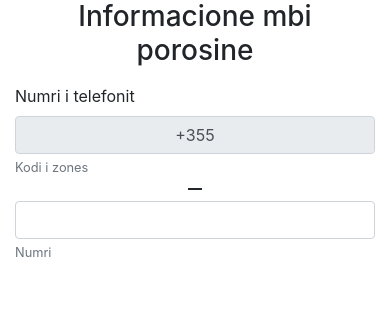
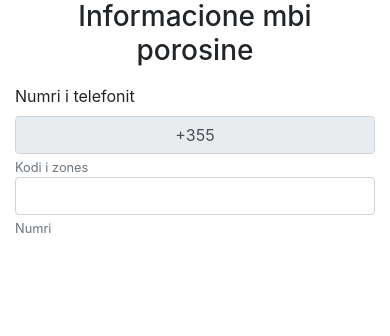
Before and after one commit to h-kevin/Ave-Cesare, a PHP site: page /pages/user_order.html in a window 390 px wide. Shown: the part 508-844 px from the top of the page. Run offline with PHP 8.4, Linux system fonts and the light colour scheme; some libraries are stand-ins or nearby versions.

Commit message:
Worked on user_order.html, added css file for user_order

```diff
--- /dev/null
+++ b/css/components/user_order.css
@@ -0,0 +1,7 @@
+/* media query to make phone number span icon disappear in lower resolution */
+
+@media (max-width: 992px) {
+    .tel-icon {
+        display: none !important;
+    }
+}
--- a/css/index.css
+++ b/css/index.css
@@ -12,3 +12,4 @@
 
 @import "./components/register.css";
 @import "./components/login.css";
+@import "./components/user_order.css";
--- a/pages/user_order.html
+++ b/pages/user_order.html
@@ -38,7 +38,7 @@
                 aria-describedby="areaCodeHelp" value="+355" disabled>
               <small id="areaCodeHelp" class="form-text text-muted">Kodi i zones</small>
             </div>
-            <span class="material-icons col-md-1 text-center pt-md-2 px-md-0">remove</span>
+            <span class="tel-icon material-icons col-md-1 text-center pt-md-2 px-md-0">remove</span>
             <div class="container col-md-6 col-12 pl-md-0">
               <input type="tel" class="form-control" id="phone" aria-describedby="emailHelp">
               <small id="emailHelp" class="form-text text-muted">Numri</small>
```
